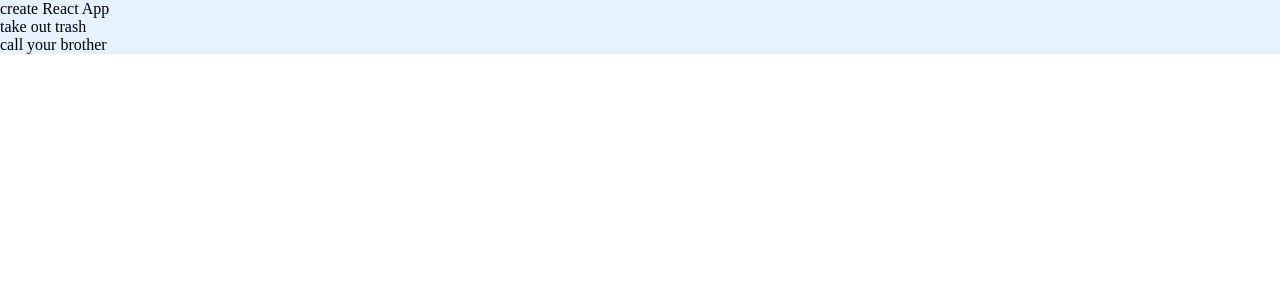
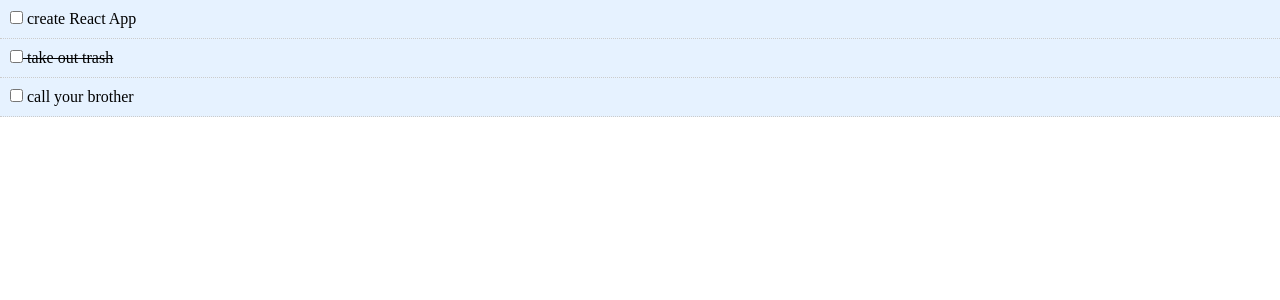
Before and after one commit to NaumanSir/todo_app, a React (Create React App) app: page / in a window 1280 px wide. Shown: the top 300 px of the page. Built offline with nearby package versions, Linux system fonts and the light colour scheme.

Commit message:
TodoItem connects to Todos which connects to App.js; can check todos and associate an id with it

```diff
--- a/src/App.js
+++ b/src/App.js
@@ -13,7 +13,7 @@ class App extends Component {
       {
         id: 2,
         title: 'take out trash',
-        completed: false
+        completed: true
       },
       {
         id: 3,
@@ -22,11 +22,16 @@ class App extends Component {
       },
     ]
   }
+
+markComplete = (id) => {
+  console.log(id)
+}
+
   render() {
     // console.log(this.state.todos)
     return (
       <div className="App">
-        <Todos todos={this.state.todos} />
+        <Todos todos={this.state.todos} markComplete={this.markComplete}/>
       </div>
     );
   }
--- a/src/components/TodoItem.js
+++ b/src/components/TodoItem.js
@@ -2,10 +2,34 @@ import React, { Component } from 'react';
 import PropTypes from 'prop-types';
 
 export class TodoItem extends Component {
+  getStyle = () => {
+    // if(this.props.todo.completed) {
+    //   return {
+    //     textDecoration: 'line-through'
+    //   }
+    // } else {
+    //   return {
+    //     textDecoration: 'none'
+    //   }
+    // }
+
+    return {
+      background: '#e6f2ff',
+      padding: '10px',
+      borderBottom: '1px #ccc dotted',
+      // can use ternary operator in place of if/else statement
+      textDecoration: this.props.todo.completed ? 'line-through' : 'none'
+    }
+  }
+
   render() {
+    const { id, title } = this.props.todo;
     return (
-      <div style={ itemStyle }>
-        <p>{ this.props.todo.title }</p>
+      <div style={this.getStyle()}>
+        <p>
+        <input type="checkbox" onChange={this.props.markComplete.bind(this, id)} /> {'  '}
+        { title }
+        </p>
       </div>
     )
   }
@@ -15,8 +39,6 @@ TodoItem.propTypes = {
   todo: PropTypes.object.isRequired
 }
 
-const itemStyle = {
-  backgroundColor: "#e6f2ff"
-}
+
 
 export default TodoItem
--- a/src/components/Todos.js
+++ b/src/components/Todos.js
@@ -6,7 +6,7 @@ class Todos extends Component {
   render() {
     // console.log(this.props.todos)
     return this.props.todos.map((todo) => (
-        <TodoItem key={todo.id} todo={todo} />
+        <TodoItem key={todo.id} todo={todo} markComplete={this.props.markComplete} />
     ));
   }
 }
```
